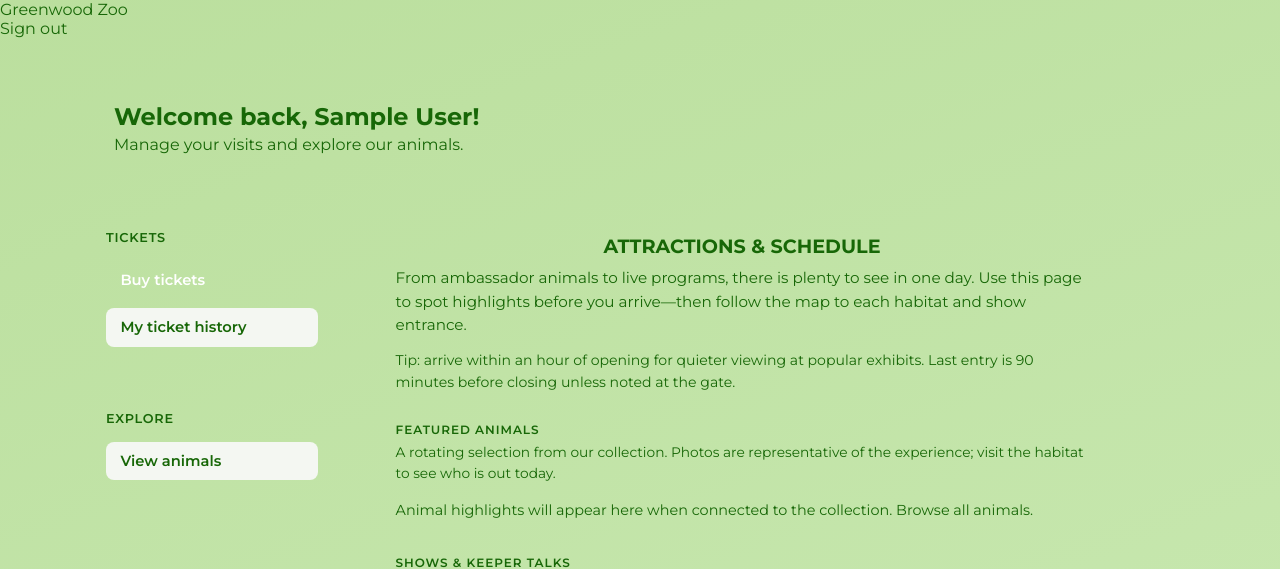
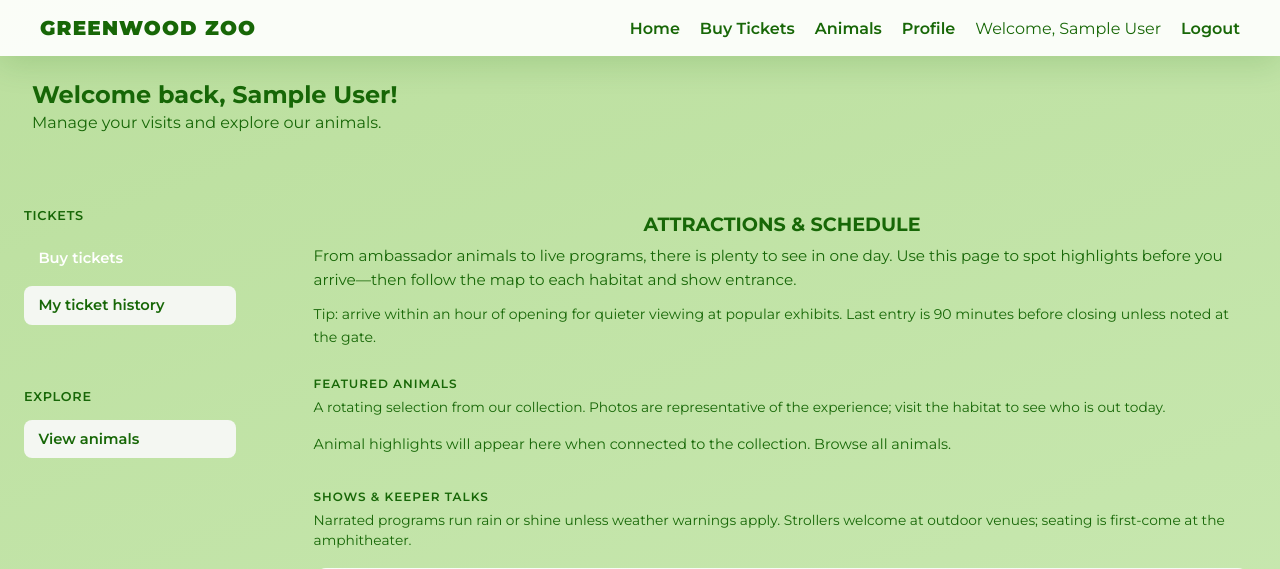
Before and after one commit to Parham-Ebrahimi/Zoo-Database-Project, a PHP site: page /customer-dashboard.php in a window 1280 px wide. Shown: the top 569 px of the page. Run offline with PHP 8.4, Linux system fonts and the light colour scheme; the visitor is signed in with stand-in values (Sample User, id 1); data that the repository does not hold is empty.

Commit message:
fix UI/UX bugs

```diff
--- a/webapp/customer-dashboard.php
+++ b/webapp/customer-dashboard.php
@@ -313,16 +313,23 @@
         .logout-area a:hover { color: var(--cr-accent); text-decoration: underline; }
     </style>
 </head>
-<body class="cr-body">
-    <div class="cr-shell cr-shell--dash">
-        <header class="cr-topbar">
-            <span class="cr-brand">Greenwood Zoo</span>
-            <nav class="cr-nav">
-                <a class="cr-btn-outline" href="logout.php">Sign out</a>
+<body>
+    <div class="profile-wrapper">
+        <header class="site-header">
+            <a class="logo" href="index.php">Greenwood Zoo</a>
+            <nav aria-label="Main">
+                <ul class="nav-links">
+                    <li><a href="index.php">Home</a></li>
+                    <li><a href="buy-tickets.php">Buy Tickets</a></li>
+                    <li><a href="customer_animals_report.php">Animals</a></li>
+                    <li><a href="customer_profile.php">Profile</a></li>
+                    <li><span>Welcome, <?= htmlspecialchars($_SESSION['firstname']) ?></span></li>
+                    <li><a href="logout.php">Logout</a></li>
+                </ul>
             </nav>
         </header>
 
-        <main>
+        <div class="profile-card">
             <div class="welcome-banner">
                 <div>
                     <h1>Welcome back, <?= htmlspecialchars($_SESSION['firstname']) ?>!</h1>
@@ -464,7 +471,7 @@
             <div class="logout-area">
                 <a href="logout.php">Sign out of your account</a>
             </div>
-        </main>
+       </div>
     </div>
 </body>
 </html>
```
